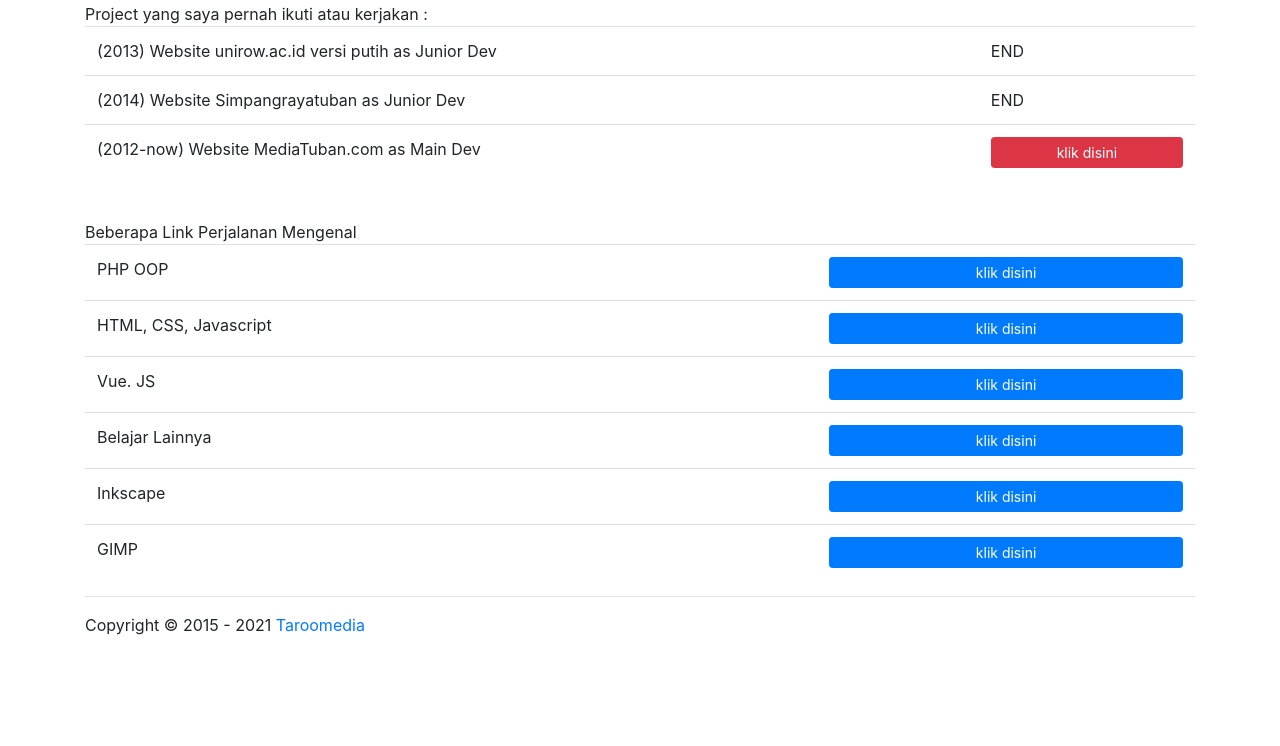
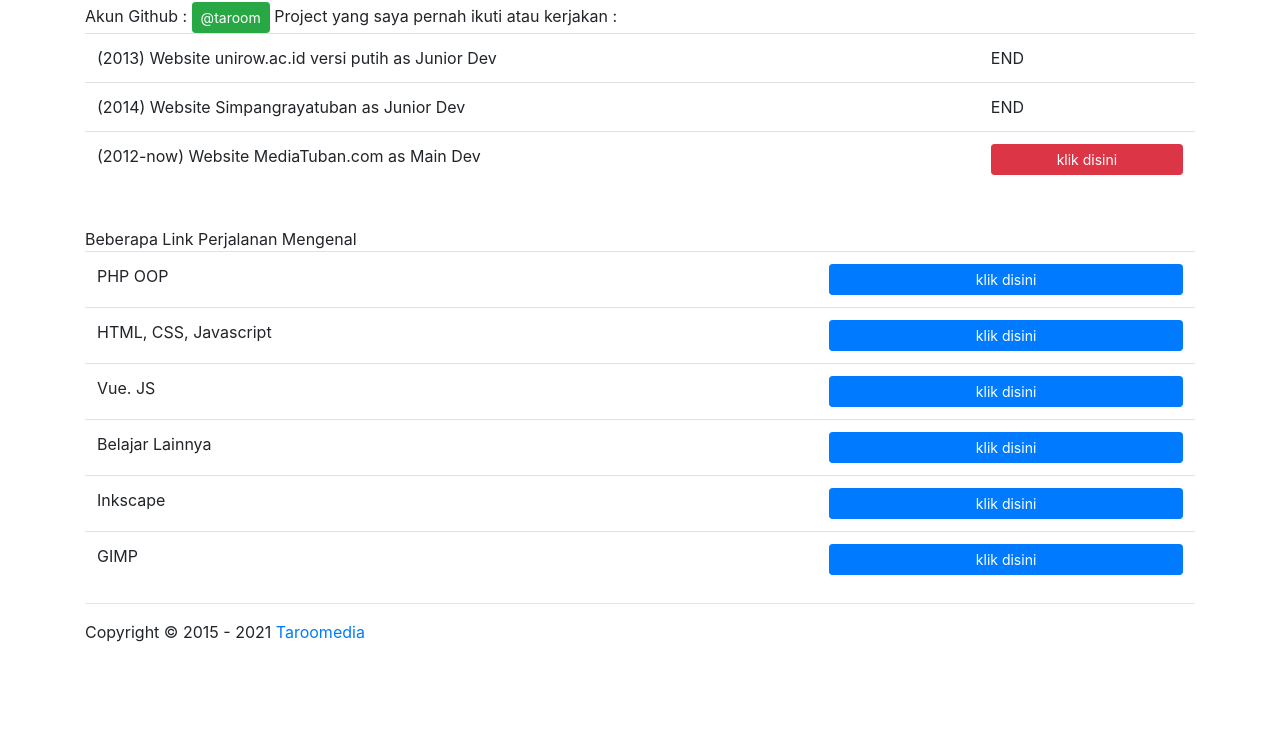
Before and after one commit to taroom/taroom.github.io, a plain HTML site: page index.html in a window 1280 px wide. Shown: the part 54-800 px from the top of the page. Drawn offline with nearby package versions, Linux system fonts and the light colour scheme.

Commit message:
pembaharuan content 2

```diff
--- a/index.html
+++ b/index.html
@@ -18,6 +18,8 @@
       <div class="row">
         <div class="col-md-12">
           <h1>Hallo Nama Saya Agus Sutarom</h1>
+
+          Akun Github : <a href="https://github.com/taroom" class="btn btn-success btn-sm" target="_blank">@taroom</a>
 
           Project yang saya pernah ikuti atau kerjakan :
 
```
